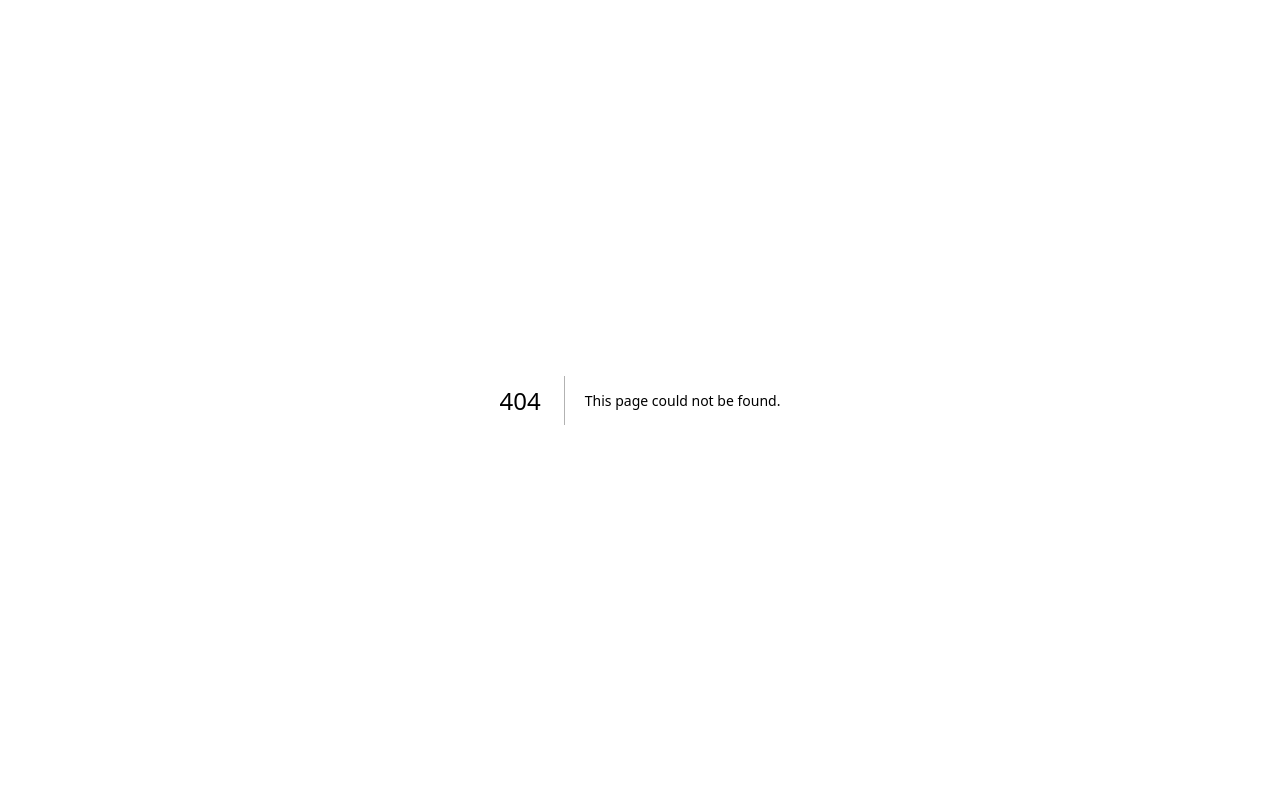
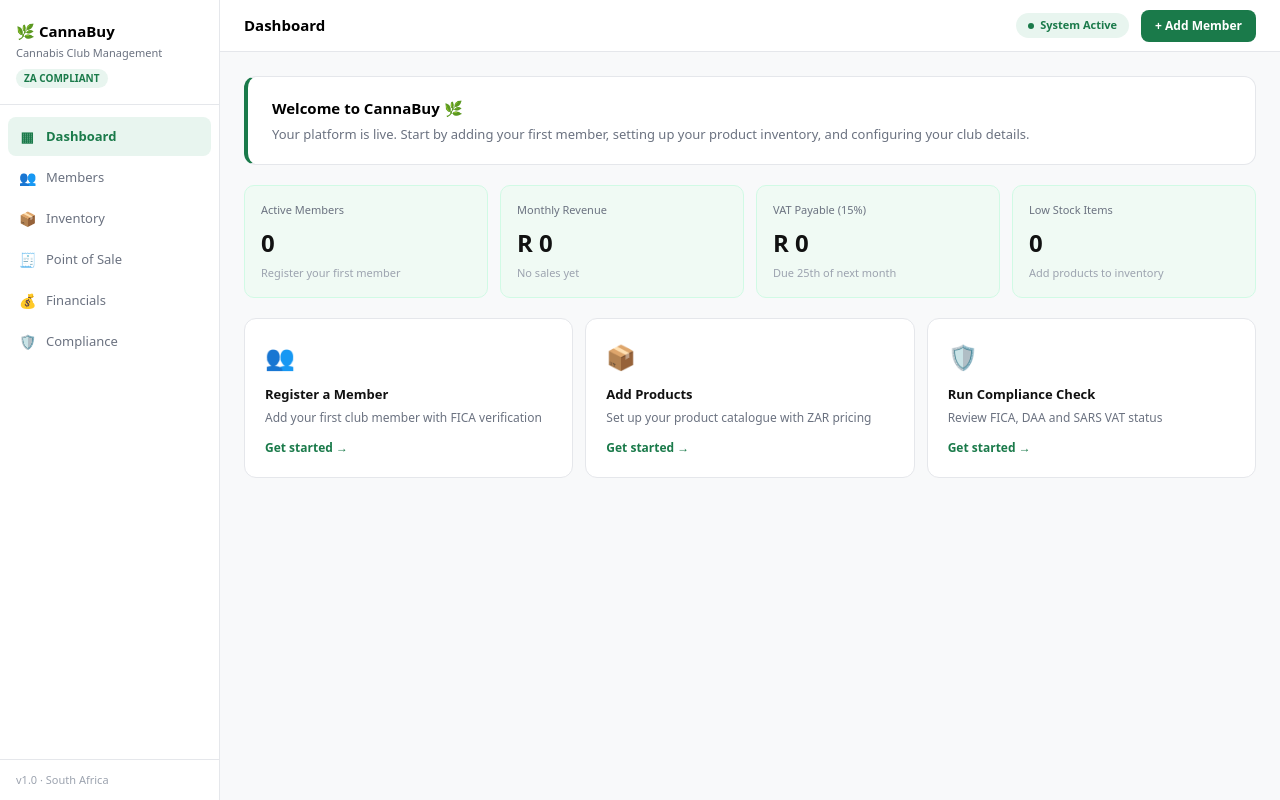
Before and after one commit to Metavestor/cannabuy, a Next.js app in the folder cannabuy-platform/apps/web/: page /dashboard in a window 1280 px wide. Before the commit this address had no page. Built offline with nearby package versions, Linux system fonts and the light colour scheme.

Commit message:
Create DashboardPage component with layout and nav
Initial implementation of the DashboardPage component with layout and navigation.

```diff
--- /dev/null
+++ b/cannabuy-platform/apps/web/src/app/dashboard/page.tsx
@@ -0,0 +1,87 @@
+import Link from 'next/link'
+
+export default function DashboardPage() {
+  return (
+    <div style={{ display:'flex', minHeight:'100vh', background:'#f8f9fa' }}>
+      <aside style={{ width:'220px', background:'white', borderRight:'0.5px solid #e5e7eb', display:'flex', flexDirection:'column', flexShrink:0 }}>
+        <div style={{ padding:'20px 16px 16px', borderBottom:'0.5px solid #e5e7eb' }}>
+          <div style={{ fontSize:'15px', fontWeight:'600' }}>🌿 CannaBuy</div>
+          <div style={{ fontSize:'11px', color:'#6b7280', marginTop:'2px' }}>Cannabis Club Management</div>
+          <div style={{ display:'inline-block', marginTop:'8px', background:'#e8f5ef', color:'#1a7a4a', fontSize:'10px', fontWeight:'600', padding:'2px 8px', borderRadius:'10px' }}>ZA COMPLIANT</div>
+        </div>
+        <nav style={{ padding:'12px 8px', flex:1 }}>
+          {[
+            { label:'Dashboard', href:'/dashboard', icon:'▦', active:true },
+            { label:'Members', href:'/members', icon:'👥' },
+            { label:'Inventory', href:'/inventory', icon:'📦' },
+            { label:'Point of Sale', href:'/pos', icon:'🧾' },
+            { label:'Financials', href:'/financial', icon:'💰' },
+            { label:'Compliance', href:'/compliance', icon:'🛡' },
+          ].map(item => (
+            <Link key={item.href} href={item.href} style={{ textDecoration:'none' }}>
+              <div style={{ display:'flex', alignItems:'center', gap:'10px', padding:'9px 10px', borderRadius:'8px', marginBottom:'2px', fontSize:'13px', background: item.active ? '#e8f5ef' : 'transparent', color: item.active ? '#1a7a4a' : '#6b7280', fontWeight: item.active ? '600' : '400' }}>
+                <span style={{ fontSize:'14px', width:'18px', textAlign:'center' }}>{item.icon}</span>
+                {item.label}
+              </div>
+            </Link>
+          ))}
+        </nav>
+        <div style={{ padding:'12px 16px', borderTop:'0.5px solid #e5e7eb', fontSize:'11px', color:'#9ca3af' }}>v1.0 · South Africa</div>
+      </aside>
+
+      <div style={{ flex:1, display:'flex', flexDirection:'column' }}>
+        <header style={{ background:'white', borderBottom:'0.5px solid #e5e7eb', padding:'0 24px', height:'52px', display:'flex', alignItems:'center', justifyContent:'space-between' }}>
+          <div style={{ fontSize:'15px', fontWeight:'600' }}>Dashboard</div>
+          <div style={{ display:'flex', alignItems:'center', gap:'12px' }}>
+            <div style={{ display:'flex', alignItems:'center', gap:'6px', background:'#e8f5ef', color:'#1a7a4a', padding:'4px 12px', borderRadius:'20px', fontSize:'11px', fontWeight:'600' }}>
+              <span style={{ width:'6px', height:'6px', borderRadius:'50%', background:'#1a7a4a', display:'inline-block' }} />
+              System Active
+            </div>
+            <Link href="/members/new">
+              <button style={{ background:'#1a7a4a', color:'white', border:'none', padding:'7px 14px', borderRadius:'8px', fontSize:'12px', fontWeight:'600', cursor:'pointer' }}>+ Add Member</button>
+            </Link>
+          </div>
+        </header>
+
+        <div style={{ padding:'24px', flex:1 }}>
+          <div style={{ background:'white', border:'0.5px solid #e5e7eb', borderRadius:'12px', padding:'20px 24px', marginBottom:'20px', borderLeft:'4px solid #1a7a4a' }}>
+            <div style={{ fontSize:'15px', fontWeight:'600', marginBottom:'4px' }}>Welcome to CannaBuy 🌿</div>
+            <div style={{ fontSize:'13px', color:'#6b7280', lineHeight:'1.6' }}>Your platform is live. Start by adding your first member, setting up your product inventory, and configuring your club details.</div>
+          </div>
+
+          <div style={{ display:'grid', gridTemplateColumns:'repeat(4, 1fr)', gap:'12px', marginBottom:'20px' }}>
+            {[
+              { label:'Active Members', value:'0', sub:'Register your first member' },
+              { label:'Monthly Revenue', value:'R 0', sub:'No sales yet' },
+              { label:'VAT Payable (15%)', value:'R 0', sub:'Due 25th of next month' },
+              { label:'Low Stock Items', value:'0', sub:'Add products to inventory' },
+            ].map(m => (
+              <div key={m.label} style={{ background:'#f0faf4', borderRadius:'10px', padding:'16px', border:'0.5px solid #d1fae5' }}>
+                <div style={{ fontSize:'11px', color:'#6b7280', marginBottom:'6px' }}>{m.label}</div>
+                <div style={{ fontSize:'24px', fontWeight:'600', color:'#111' }}>{m.value}</div>
+                <div style={{ fontSize:'11px', color:'#9ca3af', marginTop:'4px' }}>{m.sub}</div>
+              </div>
+            ))}
+          </div>
+
+          <div style={{ display:'grid', gridTemplateColumns:'repeat(3, 1fr)', gap:'12px' }}>
+            {[
+              { title:'Register a Member', desc:'Add your first club member with FICA verification', href:'/members/new', icon:'👥' },
+              { title:'Add Products', desc:'Set up your product catalogue with ZAR pricing', href:'/inventory', icon:'📦' },
+              { title:'Run Compliance Check', desc:'Review FICA, DAA and SARS VAT status', href:'/compliance', icon:'🛡' },
+            ].map(action => (
+              <Link key={action.href} href={action.href} style={{ textDecoration:'none' }}>
+                <div style={{ background:'white', border:'0.5px solid #e5e7eb', borderRadius:'12px', padding:'20px', cursor:'pointer' }}>
+                  <div style={{ fontSize:'24px', marginBottom:'10px' }}>{action.icon}</div>
+                  <div style={{ fontSize:'13px', fontWeight:'600', marginBottom:'4px', color:'#111' }}>{action.title}</div>
+                  <div style={{ fontSize:'12px', color:'#6b7280', lineHeight:'1.5' }}>{action.desc}</div>
+                  <div style={{ marginTop:'12px', fontSize:'12px', color:'#1a7a4a', fontWeight:'600' }}>Get started →</div>
+                </div>
+              </Link>
+            ))}
+          </div>
+        </div>
+      </div>
+    </div>
+  )
+}
```
